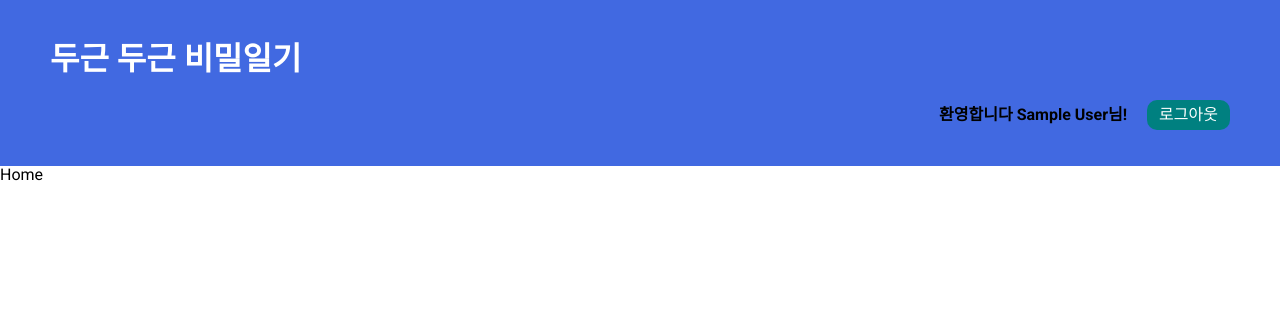
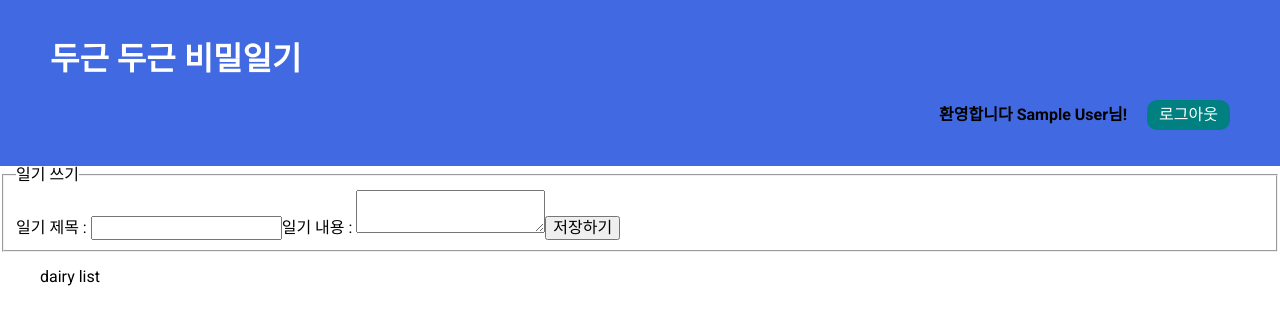
Before and after one commit to haeyoon706/learn-firebase, a React (Create React App) app in the folder my-diary/: page / in a window 1280 px wide. Shown: the top 324 px of the page. Built offline with nearby package versions, Linux system fonts and the light colour scheme; no server answers; sample sign-in values are in the browser's storage.

Commit message:
홈 화면 폼 만들기

```diff
--- /dev/null
+++ b/my-diary/src/pages/home/DiaryForm.js
@@ -0,0 +1,42 @@
+import { useState } from "react";
+
+export default function DiaryForm() {
+  const [title, setTitle] = useState("");
+  const [text, setText] = useState("");
+
+  const handleData = (event) => {
+    if (event.target.id === "tit") {
+      setTitle(event.target.value);
+    } else if (event.target.id === "txt") {
+      setText(event.target.value);
+    }
+  };
+
+  const handleSubmit = (event) => {
+    event.preventDefault();
+    console.log(title, text);
+  };
+
+  return (
+    <>
+      <form onSubmit={handleSubmit}>
+        <fieldset>
+          <legend>일기 쓰기</legend>
+          <label htmlFor="tit">일기 제목 : </label>
+          <input
+            id="tit"
+            type="text"
+            required
+            onChange={handleData}
+            value={title}
+          />
+
+          <label htmlFor="txt">일기 내용 : </label>
+          <textarea id="txt" required onChange={handleData} value={text} />
+
+          <button type="submit">저장하기</button>
+        </fieldset>
+      </form>
+    </>
+  );
+}
--- a/my-diary/src/pages/home/Home.js
+++ b/my-diary/src/pages/home/Home.js
@@ -1,5 +1,13 @@
 import styles from "./Home.module.css";
+import DiaryForm from "./DiaryForm";
 
 export default function Home() {
-  return <div>Home</div>;
+  return (
+    <main className={styles.cont}>
+      <aside className={styles.side_menu}>
+        <DiaryForm></DiaryForm>
+      </aside>
+      <ul className={styles.content_list}>dairy list</ul>
+    </main>
+  );
 }
```
